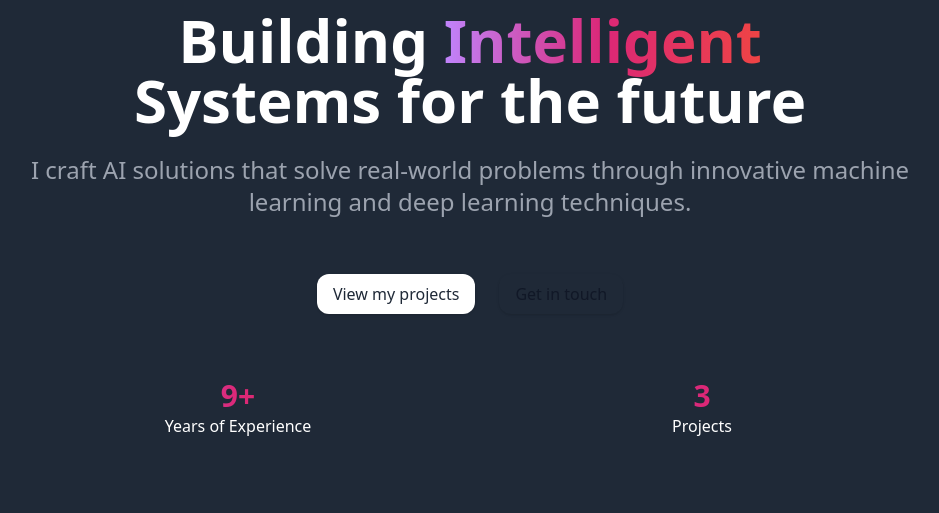
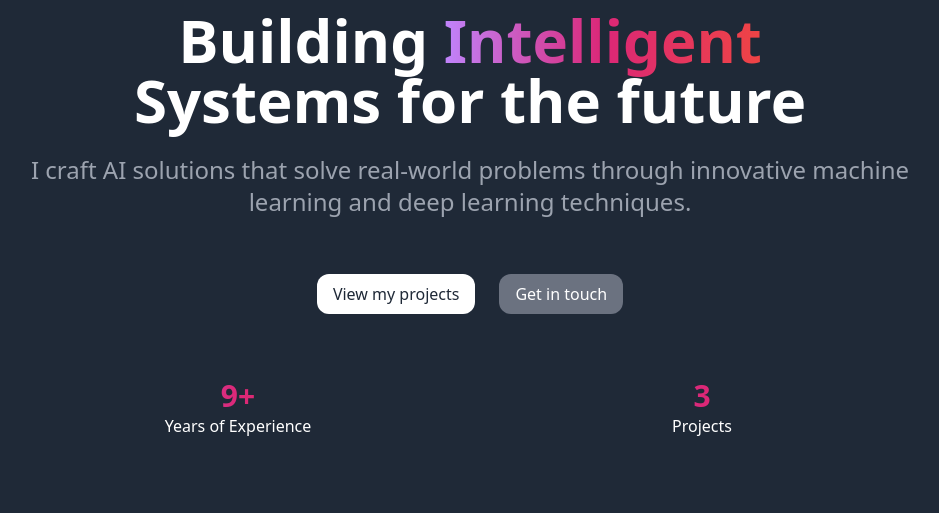
Before and after one commit to frascalise/ws, a Django app: page / in a window 1280 px wide. Shown: the part 175-688 px from the top of the page, without its empty margins (170-1109 px from the left). Run offline with Django 4.2, Linux system fonts and the light colour scheme; some libraries are stand-ins or nearby versions.

Commit message:
small changes

```diff
--- a/templates/home/hero.html
+++ b/templates/home/hero.html
@@ -19,10 +19,10 @@
     </p>
 
 <div class="mt-10 gap-6 flex flex-col sm:flex-row justify-center">
-    <a href="{% url 'home' %}" class="inline-block mt-4 text-gray-800 bg-white hover:bg-gray-300 font-medium py-2 px-4 rounded-xl shadow transition">
+    <a href="{% url 'home' %}" class="inline-block mt-4 text-gray-800 bg-white hover:bg-gray-300 font-medium py-2 px-4 rounded-xl transition">
         View my projects
     </a>
-    <a href="{% url 'home' %}" class="inline-block mt-4 hover:bg-gray-600 text-gray-900 font-medium py-2 px-4 rounded-xl shadow transition">
+    <a href="{% url 'home' %}" class="inline-block mt-4 text-white bg-gray-500 hover:bg-gray-600 text-gray-900 bord font-medium py-2 px-4 rounded-xl transition">
         Get in touch
     </a>
 </div>
```
